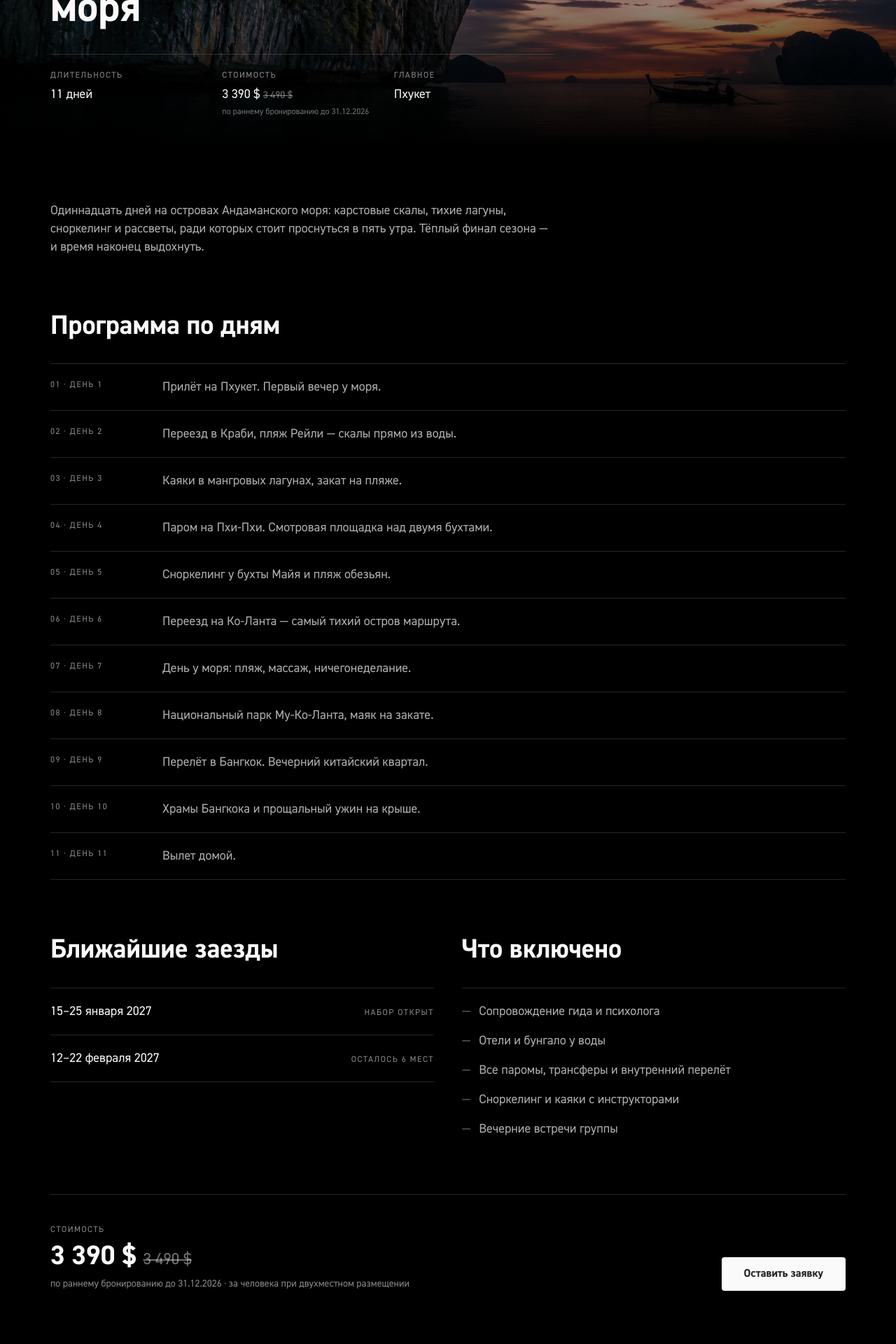
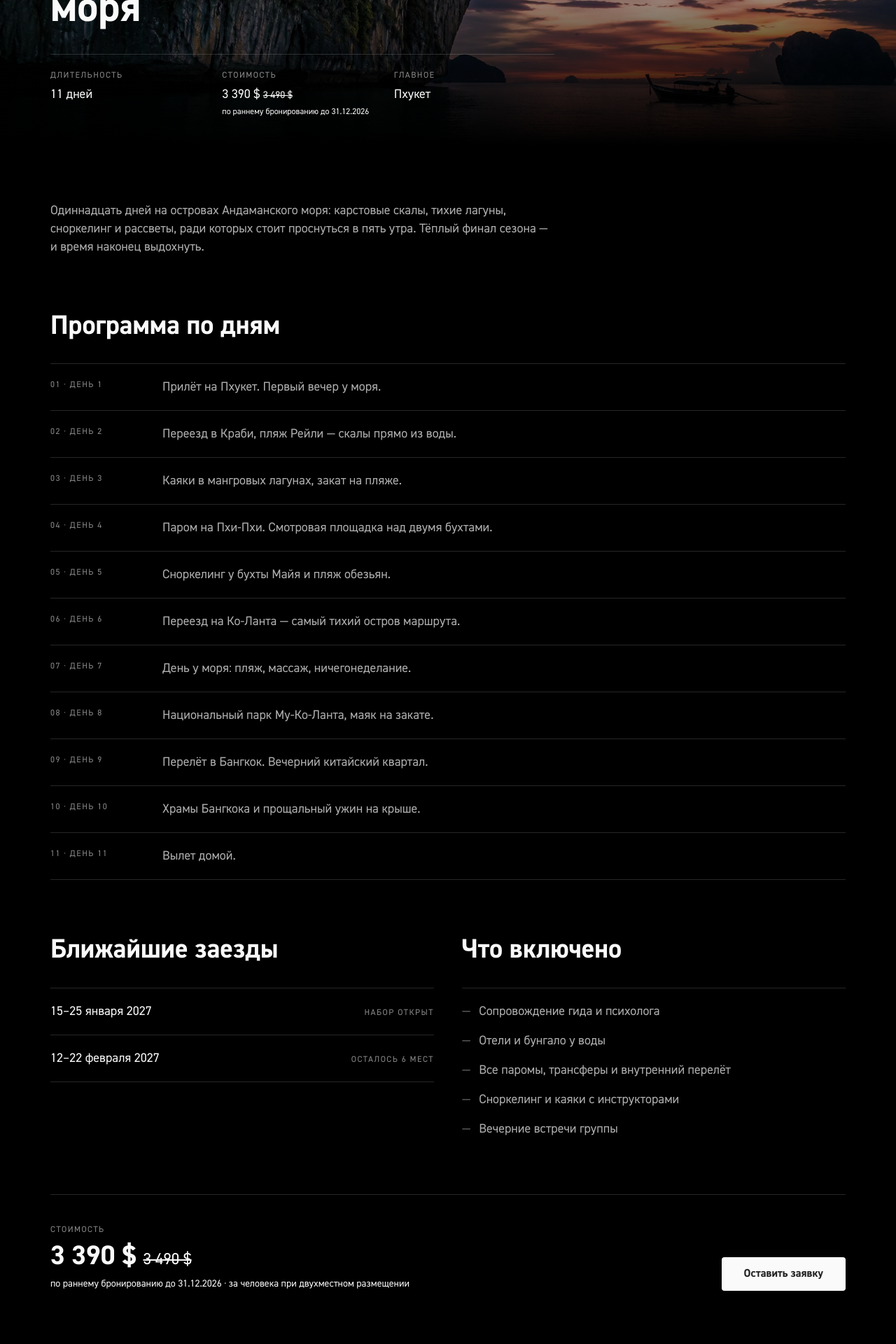
Before and after one commit to fifulina-uxui/wild-soul-routes, a React (Vite) app: page /tours/andaman in a window 1280 px wide. Shown: the part 240-2160 px from the top of the page at 70% size. Built offline with nearby package versions, Linux system fonts and the light colour scheme.

Commit message:
Make struck-through price and early-booking note white

```diff
--- a/src/pages/TourDetailPage.tsx
+++ b/src/pages/TourDetailPage.tsx
@@ -48,11 +48,11 @@ export default function TourDetailPage() {
                 </dt>
                 <dd className="mt-1 text-[18px] leading-[26px] text-[#fafafa]">
                   {tour.priceEarly}{' '}
-                  <span className="text-[14px] leading-5 text-[rgb(250_250_250/45%)] line-through">
+                  <span className="text-[14px] leading-5 text-[#fafafa] line-through">
                     {tour.price}
                   </span>
                 </dd>
-                <p className="mt-1 text-[12px] leading-4 text-[rgb(250_250_250/45%)]">
+                <p className="mt-1 text-[12px] leading-4 text-[#fafafa]">
                   {t.tours.meta.priceEarly}
                 </p>
               </div>
@@ -143,11 +143,11 @@ export default function TourDetailPage() {
               </p>
               <p className="mt-2 text-[clamp(28px,3vw,44px)] font-bold leading-[1.08] text-[#fafafa]">
                 {tour.priceEarly}{' '}
-                <span className="text-[0.6em] font-normal text-[rgb(250_250_250/45%)] line-through">
+                <span className="text-[0.6em] font-normal text-[#fafafa] line-through">
                   {tour.price}
                 </span>
               </p>
-              <p className="mt-2 text-[14px] leading-5 text-[rgb(250_250_250/55%)]">
+              <p className="mt-2 text-[14px] leading-5 text-[#fafafa]">
                 {t.tours.meta.priceEarly} · {t.tourDetail.priceNote}
               </p>
             </div>
--- a/src/pages/ToursPage.tsx
+++ b/src/pages/ToursPage.tsx
@@ -133,11 +133,11 @@ export default function ToursPage() {
                       </dt>
                       <dd className="mt-1 text-[18px] leading-[26px] text-[#fafafa]">
                         {tour.priceEarly}{' '}
-                        <span className="text-[14px] leading-5 text-[rgb(250_250_250/45%)] line-through">
+                        <span className="text-[14px] leading-5 text-[#fafafa] line-through">
                           {tour.price}
                         </span>
                       </dd>
-                      <p className="mt-1 text-[12px] leading-4 text-[rgb(250_250_250/45%)]">
+                      <p className="mt-1 text-[12px] leading-4 text-[#fafafa]">
                         {t.tours.meta.priceEarly}
                       </p>
                     </div>
--- a/src/sections/Tours.tsx
+++ b/src/sections/Tours.tsx
@@ -102,11 +102,11 @@ export default function Tours() {
                       </dt>
                       <dd className="mt-1 text-[18px] leading-[26px] text-[#fafafa]">
                         {tour.priceEarly}{' '}
-                        <span className="text-[14px] leading-5 text-[rgb(250_250_250/45%)] line-through">
+                        <span className="text-[14px] leading-5 text-[#fafafa] line-through">
                           {tour.price}
                         </span>
                       </dd>
-                      <p className="mt-1 text-[12px] leading-4 text-[rgb(250_250_250/45%)]">
+                      <p className="mt-1 text-[12px] leading-4 text-[#fafafa]">
                         {t.tours.meta.priceEarly}
                       </p>
                     </div>
```
